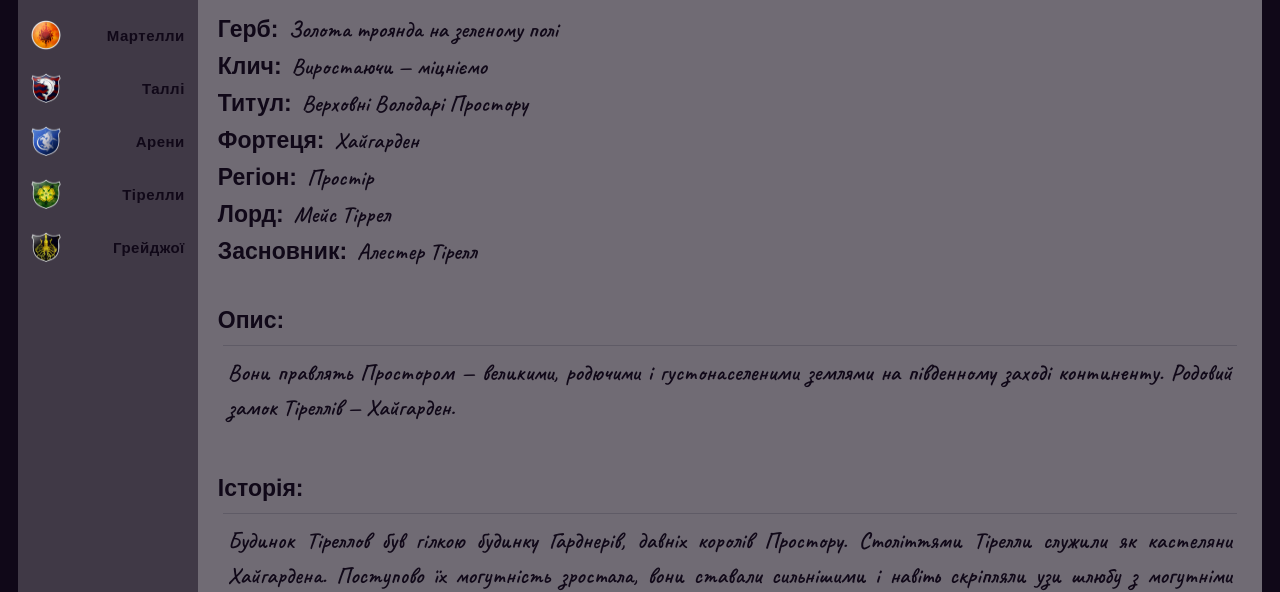
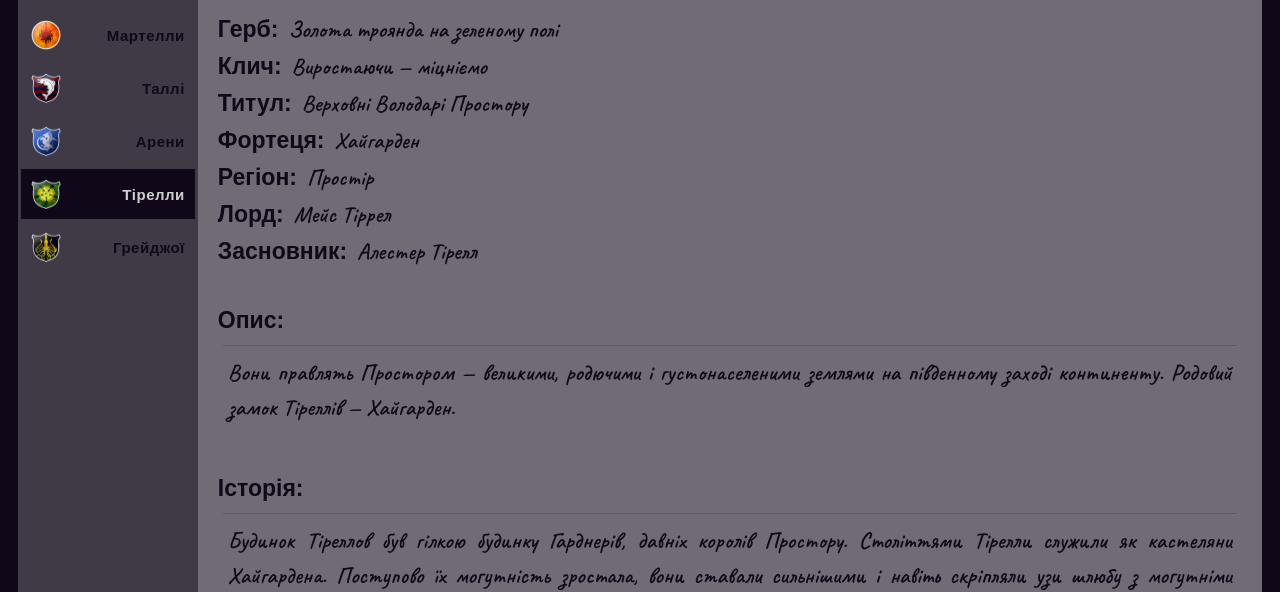
Before and after one commit to DeamonFire/DocumentObjectModel, a plain HTML site: page index.html in a window 1280 px wide. Both pictures are taken after a click on the element 108 px from the left and 414 px from the top of the page. Shown: the part 208-800 px from the top of the page. Drawn offline with Linux system fonts and the light colour scheme; a web font is replaced by a local one.

Commit message:
active-menu
1. Active-menu
2. bug fixes in the console when clicking outside the menu

```diff
--- a/css/style.css
+++ b/css/style.css
@@ -25,6 +25,7 @@ body{
     letter-spacing: 5px;
     color: #cfced1;
     font-family: 'Ruslan Display', sans-serif;
+    cursor:cell;
 }
 .home{
     position: absolute;
@@ -32,6 +33,7 @@ body{
     height: 40px;
     left: 10px;
     top: 5px;
+    cursor: pointer;
 }
 
 /* ---------------------------------------------------Container------------------------------------ */
@@ -71,6 +73,10 @@ body{
 .container__block-menu_item-img{
     width: 30px;
     height: 30px;
+}
+.active{
+    background-color: #100818;
+    color: #cfced1;
 }
 
 /* ------------------------------------------------------Content----------------------------------------- */
--- a/index.js
+++ b/index.js
@@ -200,6 +200,8 @@ const houses = [
     event.type === "click" ||
     event.code === "Space"
   ) {
+    let clickTagName = event.target.tagName;
+    if (clickTagName != "DIV") return;
     const targetHouse = event.target.textContent;
     let targetHouseContent = houses.find(
       (item) => item.name == targetHouse
@@ -335,3 +337,15 @@ const houses = [
 }
 
 document.addEventListener("DOMContentLoaded", ready);
+
+// ------------------------------------------------Action Menu ------------------------------------
+
+const menu = document.querySelectorAll(".container__block-menu div");
+menu.forEach((item) => {
+  item.addEventListener("click", (e) => {
+    menu.forEach((el) => {
+      el.classList.remove("active");
+    });
+    item.classList.add("active");
+  });
+});
```
Lines whose indentation alone changed are shown as unchanged.
